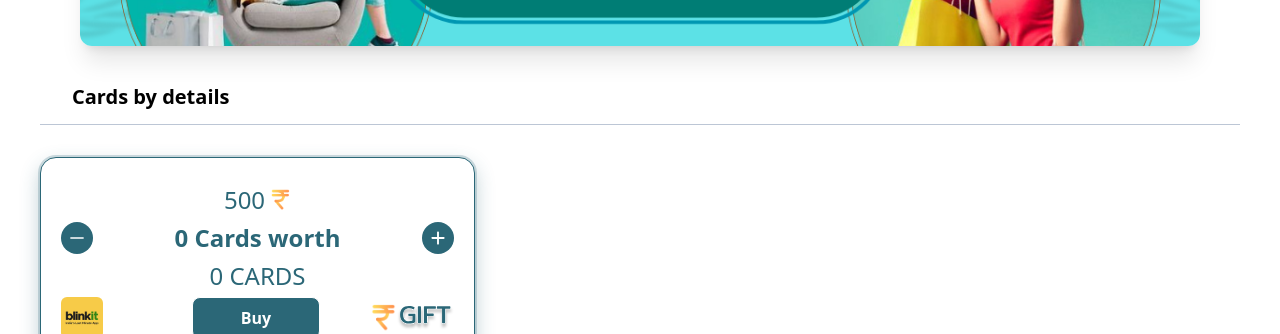
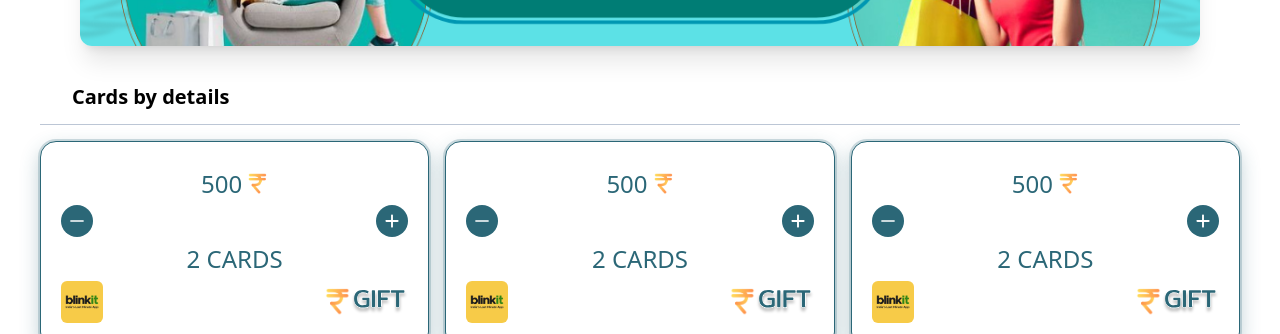
Before and after one commit to roboticx/ruppee-gift_card, a React (Vite) app: page /card-details in a window 1280 px wide. Shown: the part 618-952 px from the top of the page. Built offline with nearby package versions, Linux system fonts and the light colour scheme.

Commit message:
Updates in multiplr Pages

```diff
--- a/src/Components/CardDetails.tsx
+++ b/src/(main)/CardDetails.tsx
@@ -1,6 +1,31 @@
-import Card from './Card'
+import CardList from '../Components/Card/CardList';
 
 const CardDetails = () => {
+
+  const cardData = [
+    {
+      amount: 500,
+      id: '3',
+      imgUrl: '/images/cards/rs.png',
+      cardCount: 2,
+      storeImg: "/images/cards/bklt.jpg",
+    },
+    {
+      amount: 500,
+      id: '4',
+      imgUrl: '/images/cards/rs.png',
+      cardCount: 2,
+      storeImg: "/images/cards/bklt.jpg",
+    },
+    {
+      amount: 500,
+      id: '5',
+      imgUrl: '/images/cards/rs.png',
+      cardCount: 2,
+      storeImg: "/images/cards/bklt.jpg",
+    },
+  ];
+
   return (
     <div className="flex justify-center px-4 sm:px-6 py-10">
       <div className="w-full max-w-[350.5px] sm:max-w-175 lg:max-w-300">
@@ -53,11 +78,15 @@ const CardDetails = () => {
 
         {/* Additional Card Component */}
         <div className="mt-6">
-          <div className="w-full"><p className="font-inter font-semibold text-[20px] px-8 py-3 leading-7.5">
-            Cards by details
-          </p>
-            <hr className="border-t border-slate-400/60" />
-            <Card />
+          <div className="w-full">
+            <p className="font-inter font-semibold text-[20px] px-8 py-3 leading-7.5">
+              Cards by details
+            </p>
+
+            <hr className="border-t border-slate-400/60 pb-4" />
+
+            <CardList cardsData={cardData} />
+
           </div>
         </div>
       </div>
--- a/src/(main)/Cart.tsx
+++ b/src/(main)/Cart.tsx
@@ -1,11 +1,35 @@
 import { IoMdInformationCircleOutline } from "react-icons/io";
-import Card from "../Components/Card";
+import CardList from "../Components/Card/CardList";
 
 
 const Cart = () => {
 
+    const cardData = [
+        {
+            amount: 500,
+            id: '3',
+            imgUrl: '/images/cards/rs.png',
+            cardCount: 2,
+            storeImg: "/images/cards/bklt.jpg",
+        },
+        {
+            amount: 500,
+            id: '4',
+            imgUrl: '/images/cards/rs.png',
+            cardCount: 2,
+            storeImg: "/images/cards/bklt.jpg",
+        },
+        {
+            amount: 500,
+            id: '5',
+            imgUrl: '/images/cards/rs.png',
+            cardCount: 2,
+            storeImg: "/images/cards/bklt.jpg",
+        },
+    ];
+
     return (
-        <div className="w-full bg-white">
+        <div className="w-full bg-white px-3">
             {/* Gift Banner */}
             <div className="mx-6 mt-6 rounded-md overflow-hidden">
                 <div className="relative h-25 w-full">
@@ -36,6 +60,7 @@ const Cart = () => {
 
             {/* Form */}
             <div className="mx-6 mt-6 space-y-5">
+                <div className="grid grid-cols-1 md:grid-cols-3 gap-3 items-center">
                     <div>
                         <label className="block font-inter text-[20px] font-normal leading-[150%] tracking-normal text-gray-700 mb-1">
                             Recipient Name
@@ -113,30 +138,31 @@ const Cart = () => {
                         "
                         />
                     </div>
+                </div>
+
 
                 <div>
                     <label className="block font-inter text-[20px] font-normal leading-[150%] tracking-normal text-gray-700 mb-1">
                         Message
                     </label>
 
-                    <input
+                    <textarea
                         placeholder="Enter Message"
-                        className="
-                            w-full h-12
+                        className="w-full
+                            px-4 py-3
                             rounded-lg
                             border border-[#2B6777]
                             font-inter
+                            font-normal
                             text-[20px]
-                            font-normal
                             leading-[150%]
                             tracking-normal
-                            px-4
                             text-gray-800
                             placeholder:text-gray-400
                             focus:outline-none
                             focus:ring-1
-                            focus:ring-[#2B6777]
-                        "
+                            focus:ring-[#2B6777]"
+                        rows={3}
                     />
 
                 </div>
@@ -154,7 +180,10 @@ const Cart = () => {
                         tracking-normal
                         text-[#8D8C8C]
                         flex items-center justify-center
-                        text-center"
+                        text-center
+                        shadow-[0px_0px_6px_1px_#00EAFF40]
+                        "
+
                     >
                         Cancel
                     </button>
@@ -169,7 +198,9 @@ const Cart = () => {
                         tracking-normal
                         text-white
                         flex items-center justify-center
-                        text-center"
+                        text-center
+                        shadow-[0px_0px_6px_1px_#00EAFF40]
+                        "
                     >
                         Save
                     </button>
@@ -194,17 +225,15 @@ const Cart = () => {
                                     text-white
                                     flex items-center justify-center
                                     text-center
+                                    shadow-[0px_0px_6px_1px_#00EAFF40]
                                 "
                     >
                         Add Cart
                     </button>
-
-
                 </div>
 
-                <div className="flex gap-6">
-                    <Card />
-                </div>
+                <CardList cardsData={cardData} />
+
             </div>
 
             {/* Footer */}
--- a/src/Components/Card.tsx
+++ /dev/null
@@ -1,62 +0,0 @@
-import { useState } from "react";
-
-const Card = () => {
-  const [count, setCount] = useState<number>(0);
-
-  return (
-
-    <div className="flex flex-wrap py-8 px-0">
-      <div
-        className="w-108.75 h-51.75 rounded-2xl border border-[#2B6777] bg-white
-          shadow-[0_0_0_2px_rgba(43,103,119,0.22),0_8px_20px_rgba(43,103,119,0.32)]
-          px-5 py-6">
-        <div className="w-full h-full flex flex-col justify-between">
-          <div className="flex items-center justify-center gap-1">
-            <span className="font-inter font-normal text-[24px] leading-9 text-[#2B6777]">
-              500
-            </span>
-            <img src={"/images/cards/rs.png"} alt="" className="h-5.5" />
-          </div>
-          <div className="flex items-center justify-between">
-            <img
-              src={"/icons/minus.svg"}
-              alt=""
-              className="w-8 h-8"
-              onClick={() => setCount(prev => Math.max(prev - 1, 0))} />
-            <span className="font-inter font-semibold text-[24px] leading-9 text-[#2B6777]">
-              {count} Card{count !== 1 ? "s" : ""} worth
-            </span>
-            <img
-              src={"/icons/plus.svg"}
-              alt=""
-              className="w-8 h-8"
-              onClick={() => setCount(prev => prev + 1)} />
-          </div>
-          <div className="flex items-center justify-center">
-            <span className="font-inter font-normal text-[24px] leading-9 text-[#2B6777]">
-              0 CARDS
-            </span>
-          </div>
-          <div className="grid md:grid-cols-3 grid-cols-5 w-full justify-between items-center">
-            <div ><img src={"/images/cards/bklt.jpg"} alt="" className="w-10.5 h-10.5 rounded-md" /></div>
-            <div className="md:col-span-1 col-span-2">
-              <button
-                className="border px-3 py-2 rounded-lg md:w-32 w-36 bg-[#2B6777] text-white font-bold"
-              >
-                Buy
-              </button>
-            </div>
-            <div className="justify-end md:col-span-1 col-span-2">
-              <div className="flex  items-center  justify-end">
-                <img src={"/images/cards/rs.png"} alt="" className="h-7" />
-                <img src={"/icons/fgt.svg"} alt="" className="h-6" />
-              </div>
-            </div>
-          </div>
-        </div>
-      </div>
-    </div>
-  );
-};
-
-export default Card;
--- /dev/null
+++ b/src/Components/Card/Card.tsx
@@ -0,0 +1,102 @@
+import { useState } from "react";
+
+const Card = ({ cardData }: any) => {
+  const [count, setCount] = useState<number>(0);
+
+  return (
+
+    <div className="flex flex-wrap
+          w-full h-51.75
+          rounded-2xl
+          border border-[#2B6777]
+          bg-white
+          shadow-[0_0_0_2px_rgba(43,103,119,0.22),0_8px_20px_rgba(43,103,119,0.32)]
+          px-5 py-6"
+    >
+
+      <div className="w-full h-full flex flex-col justify-between">
+        <div className="flex items-center justify-center gap-1">
+          <span className="font-inter font-normal text-[24px] leading-9 text-[#2B6777]">
+            <span className={count > 1 ? `line-through` : ''}>
+              {cardData.amount} {''}
+            </span>
+            {(count > 1) &&
+              (cardData.amount * count)
+            }
+          </span>
+
+          <img src={cardData.imgUrl} alt="" className="h-5.5" />
+        </div>
+
+        <div className="flex items-center justify-between">
+
+          <button
+            onClick={() => setCount(prev => Math.max(prev - 1, 0))}
+            disabled={cardData?.cardCount == 0 || count == 0}
+          >
+            <img
+              src={"/icons/minus.svg"}
+              alt=""
+              className="w-8 h-8" />
+          </button>
+
+          {
+            (count > 0) &&
+            <span className="font-inter font-semibold text-[24px] leading-9 text-[#2B6777]">
+              {count} Card{count !== 1 ? "s" : ""} worth
+            </span>
+          }
+
+          <button
+            onClick={() => setCount(prev => prev + 1)}
+            disabled={count >= cardData?.cardCount}
+          >
+            <img
+              src={"/icons/plus.svg"}
+              alt=""
+              className="w-8 h-8"
+            />
+          </button>
+        </div>
+
+        <div className="flex items-center justify-center">
+          <span className="font-inter font-normal text-[24px] leading-9 text-[#2B6777]">
+            {cardData?.cardCount} CARDS
+          </span>
+        </div>
+
+        <div
+          className={`w-full justify-between items-center
+              ${count > 0
+              ? 'grid md:grid-cols-3 grid-cols-5'
+              : 'flex'
+            }
+            `}
+        >
+          <div>
+            <img src={cardData?.storeImg} alt="" className="w-10.5 h-10.5 rounded-md" />
+          </div>
+
+          {
+            (count > 0) &&
+            <div className="md:col-span-1 col-span-2">
+              <button className="border px-3 py-2 rounded-lg md:w-32 w-36 bg-[#2B6777] text-white font-bold">
+                Buy
+              </button>
+            </div>
+          }
+
+          <div className="justify-end md:col-span-1 col-span-2">
+            <div className="flex  items-center  justify-end">
+              <img src={"/images/cards/rs.png"} alt="" className="h-7" />
+
+              <img src={"/icons/fgt.svg"} alt="" className="h-6" />
+            </div>
+          </div>
+        </div>
+      </div>
+    </div>
+  );
+};
+
+export default Card;
--- /dev/null
+++ b/src/Components/Card/CardList.tsx
@@ -0,0 +1,16 @@
+import Card from './Card'
+
+const CardList = ({ cardsData }: any) => {
+  return (
+    <div className="grid md:grid-cols-3 grid-cols-1 gap-4 items-center">
+      {
+        cardsData.map((cardData: any) => (
+
+          <Card cardData={cardData} />
+        ))
+      }
+    </div>
+  )
+}
+
+export default CardList
--- a/src/Components/common/Header.tsx
+++ b/src/Components/common/Header.tsx
@@ -45,7 +45,7 @@ const Header = () => {
                     {/* CENTER LOGO */}
                     <div
                         className="absolute left-1/2 -translate-x-1/2 flex items-center text-white text-[28px] font-medium tracking-[1px] cursor-pointer"
-                        onClick={() => navigate('/cart')}
+                        onClick={() => navigate('/')}
                     >
                         <img
                             src="/images/rupee_sign.png"
@@ -55,7 +55,7 @@ const Header = () => {
 
                         <span className="ml-1.75">
                             GIFT
-                            </span>
+                        </span>
                     </div>
 
                     {/* RIGHT */}
--- a/src/routes/AppRoutes.tsx
+++ b/src/routes/AppRoutes.tsx
@@ -2,7 +2,7 @@ import { Route, Routes } from 'react-router-dom'
 import Home from '../(main)/Home/Home'
 import RootLayout from '../layouts/RootLayout'
 import AuthLayout from '../layouts/AuthLayout'
-import CardDetails from '../Components/CardDetails'
+import CardDetails from '../(main)/CardDetails'
 import StoreList from '../(main)/StoreList/StoreList'
 import Cart from '../(main)/Cart'
 
```
Lines whose indentation alone changed are shown as unchanged.
